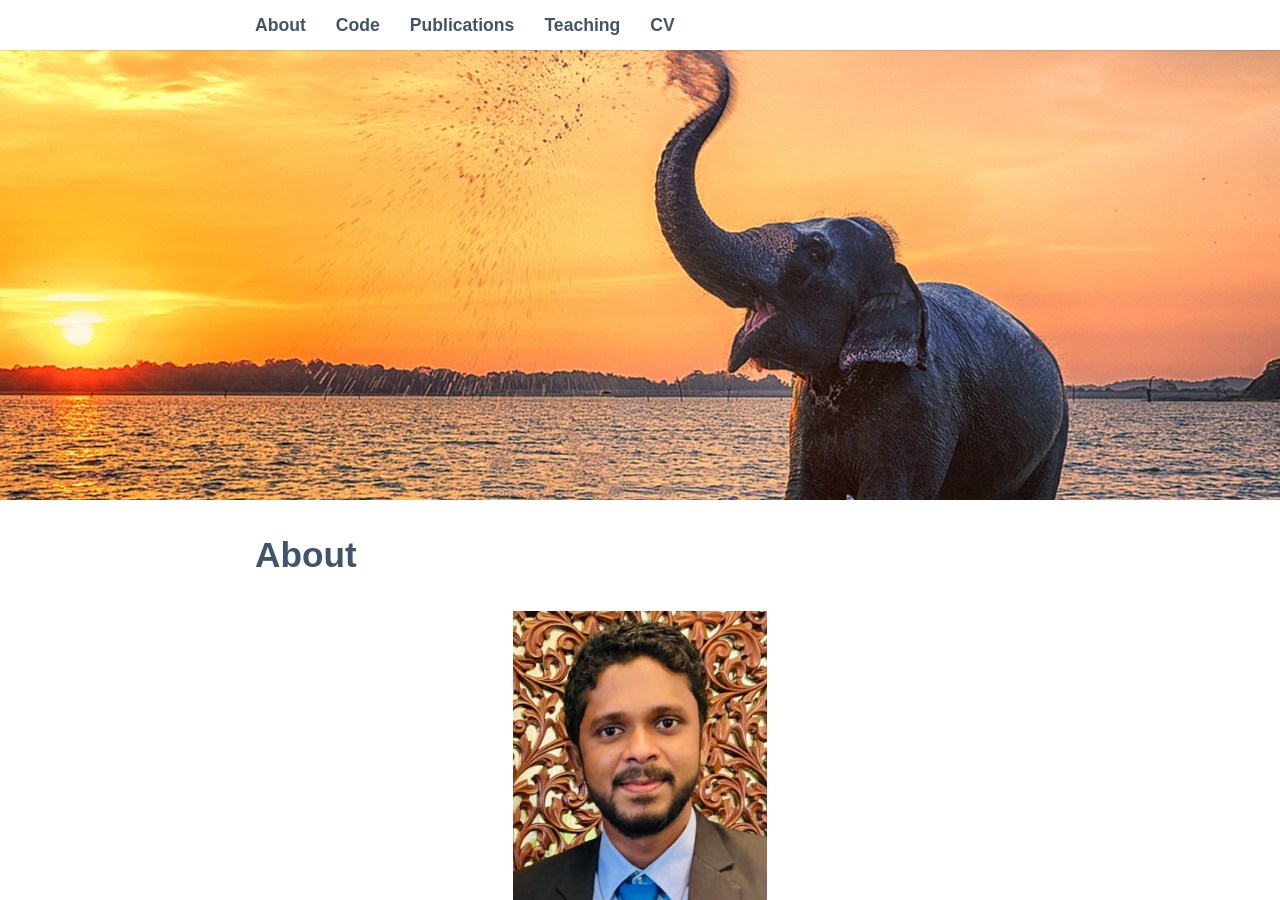
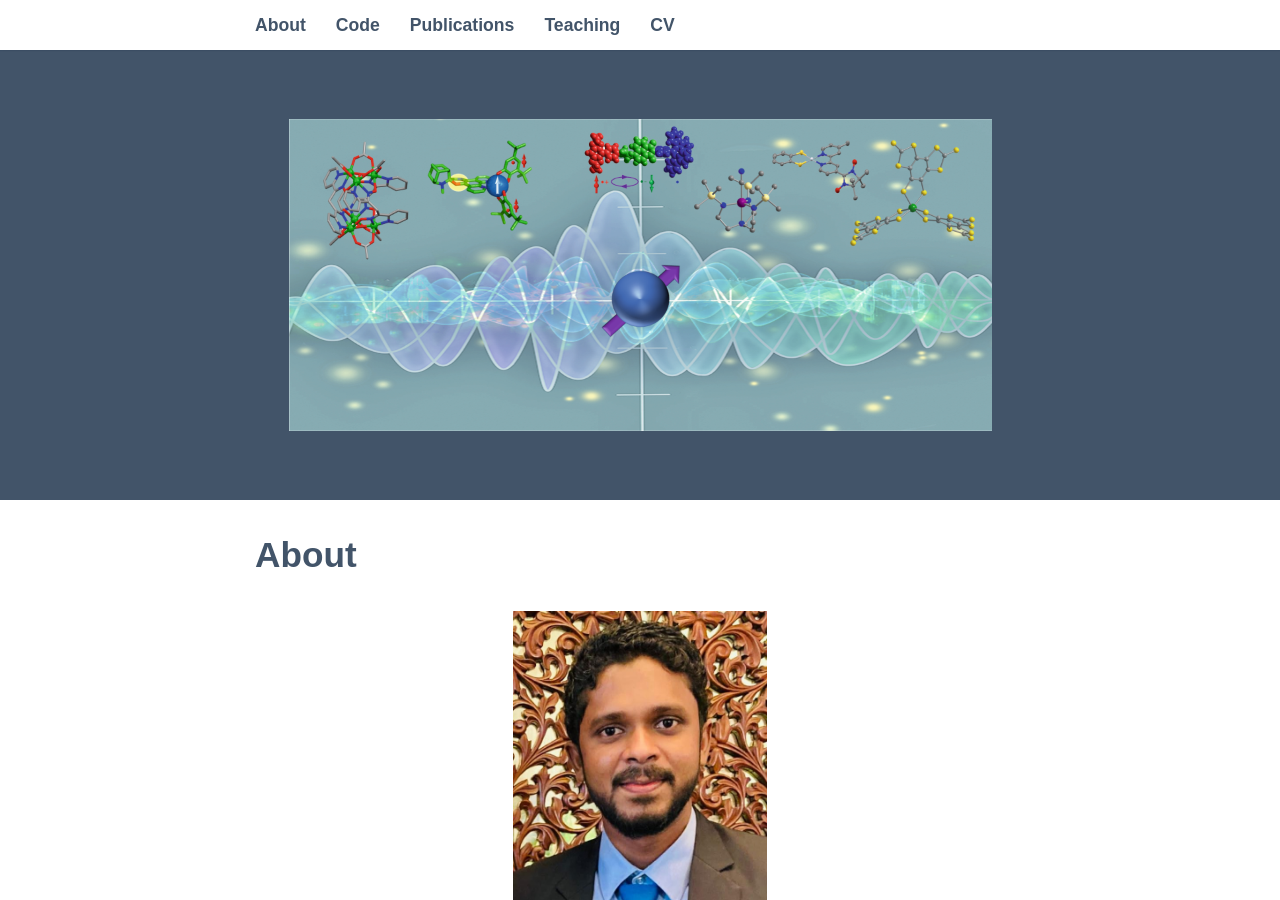
Before and after one commit to tsenapathi/tsenapathi.github.io, a Jekyll site: the page built from _pages/01_about.md, in a window 1280 px wide and 900 px high. Built offline with Jekyll 4.4.1, drawn with Linux system fonts in a browser that asks for light colours; some web fonts are replaced; a style sheet for code colours, icons or effects is not loaded.

Commit message:
Update layout
Signed-off-by: Tharindu Senapathi <tharindu.chem@gmail.com>

```diff
--- a/_sass/_layout.scss
+++ b/_sass/_layout.scss
@@ -128,7 +128,7 @@ footer {
 }
 
 .header-about {
-    background-image: url("../assets/img/DSF0698_LR.jpg");
+    background-image: url("../assets/img/compchem.png");
     background-position: center;
     background-repeat: no-repeat;
 }
```
